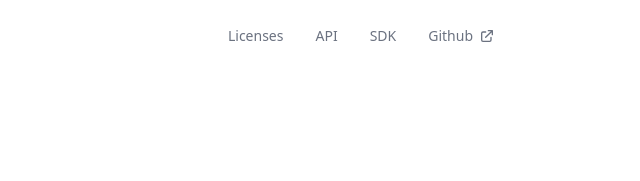
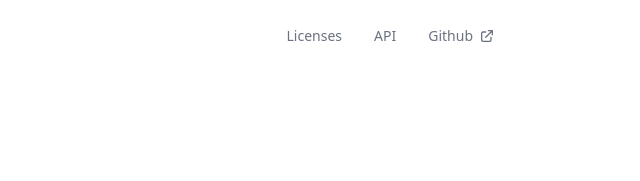
Before and after one commit to fairfield-programming/openlist-website, a Gatsby site: page / in a window 1280 px wide. Shown: the top 181 px of the page, 501-1141 px from the left. Built offline with nearby package versions, Linux system fonts and the light colour scheme; Gatsby itself is replaced by a stand-in of ours.

Commit message:
Removed SDK From Topbar

```diff
--- a/src/components/header.js
+++ b/src/components/header.js
@@ -18,7 +18,7 @@ const Header = ({ siteTitle }) => (
 
       <li><Link className="rounded-lg px-3 py-2" to="/licenses"> Licenses </Link></li>
       <li><Link className="rounded-lg px-3 py-2 md:block hidden" to="/api"> API </Link></li>
-      <li><Link className="rounded-lg px-3 py-2 md:block hidden" to="/sdk"> SDK </Link></li>
+      {/* <li><Link className="rounded-lg px-3 py-2 md:block hidden" to="/sdk"> SDK </Link></li> */}
 
       <li>
         <Link
```
